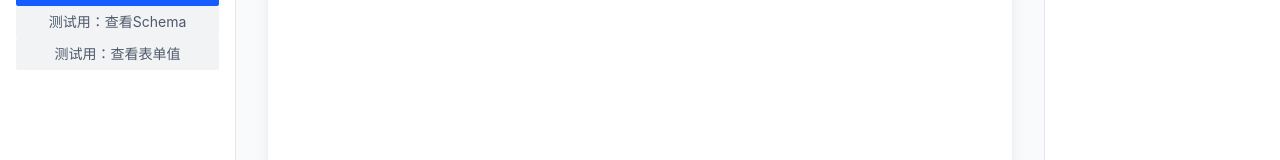
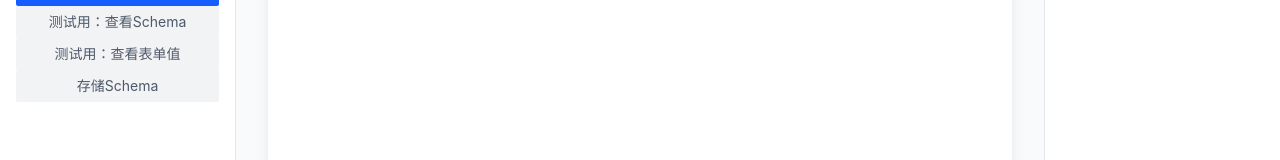
Before and after one commit to Owen-Tsai/arco-form-builder, a Vue app: page / in a window 1280 px wide. Shown: the part 423-583 px from the top of the page. Built offline with nearby package versions, Linux system fonts and the light colour scheme.

Commit message:
feat: schema save&load

```diff
--- a/src/App.vue
+++ b/src/App.vue
@@ -41,6 +41,10 @@ const schema = ref<Schema>({
   },
   widgetsConfig: [],
 })
+
+if (localStorage.getItem('schema')) {
+  schema.value = JSON.parse(localStorage.getItem('schema'))
+}
 
 const form = ref({})
 
--- a/src/components/renderer/Viewer.vue
+++ b/src/components/renderer/Viewer.vue
@@ -10,8 +10,6 @@
     <template v-for="(item, i) in schema.widgetsConfig" :key="i">
       <widget-renderer v-if="item !== undefined" :widget="item" />
     </template>
-
-    <pre>{{ form }}</pre>
   </a-form>
 </template>
 
--- a/src/components/renderer/widgets/Index.vue
+++ b/src/components/renderer/widgets/Index.vue
@@ -1,5 +1,6 @@
 <template>
   <a-form-item
+    :ref="widget.uid"
     :label="widget.config.label || widget.name"
     :required="widget.config.required"
     :field="widget.uid"
--- a/src/components/stencil/Stencil.vue
+++ b/src/components/stencil/Stencil.vue
@@ -28,6 +28,7 @@
         <a-button long @click="visible.formData = true">
           测试用：查看表单值
         </a-button>
+        <a-button long @click="saveSchema">存储Schema</a-button>
       </a-space>
     </div>
 
@@ -141,6 +142,10 @@ const handleViewEnd = () => {
   resetForm()
   visible.value.viewer = false
 }
+
+const saveSchema = () => {
+  localStorage.setItem('schema', computedSchema.value)
+}
 </script>
 
 <style lang="scss" scoped>
```
